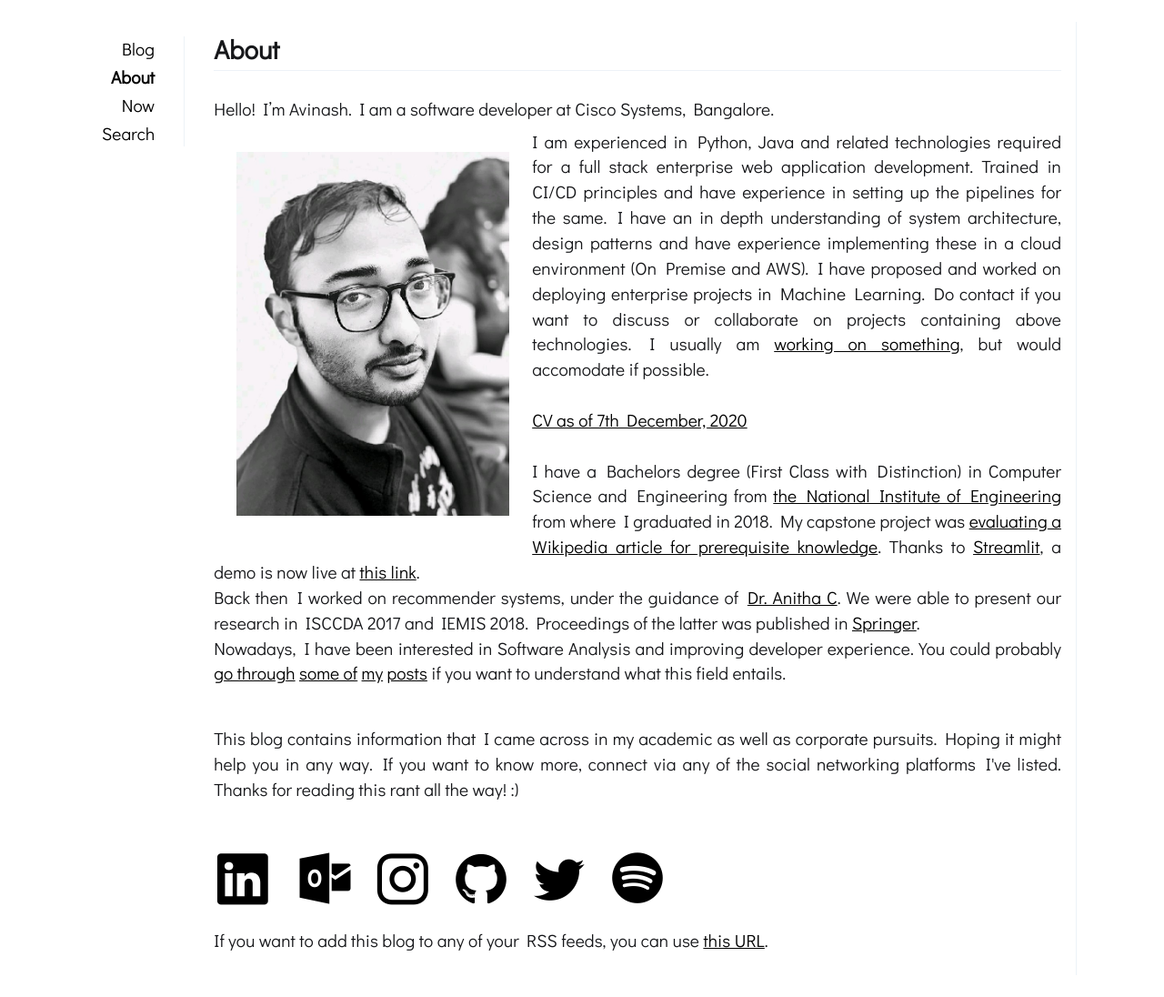
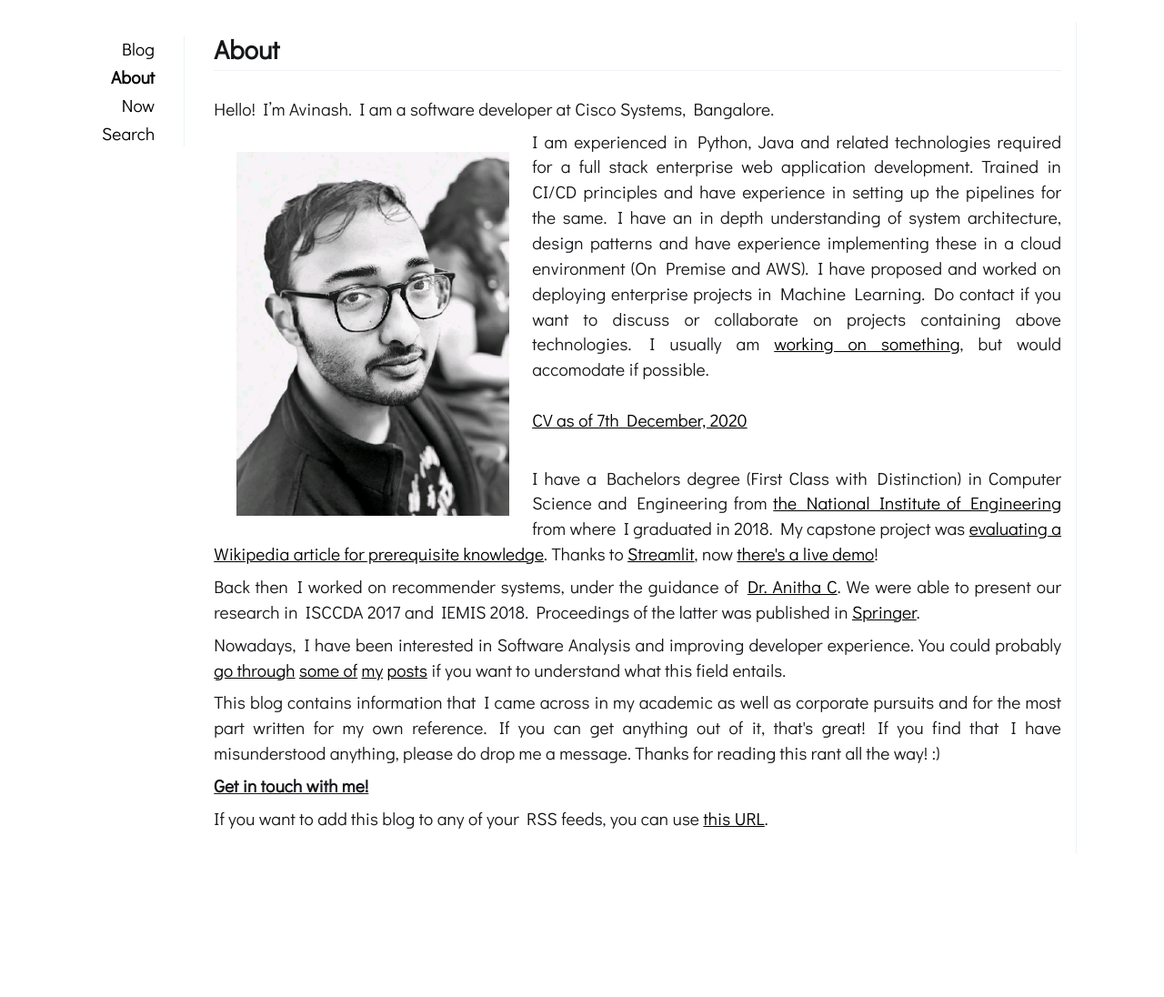
Before and after one commit to avinashbhat/avinashbhat.github.io, a Jekyll site: the page built from _pages/about.md, in a window 1280 px wide. Shown: the whole page at 91% size. Built offline with Jekyll 4.4.1, drawn with Linux system fonts in a browser that asks for light colours; after the commit the page ends 962 px from its top, so only the background shows below that.

Commit message:
Updated accordian

```diff
--- a/_pages/about.md
+++ b/_pages/about.md
@@ -4,6 +4,8 @@ title: About
 ---
 
 Hello! I'm Avinash. I am a software developer at Cisco Systems, Bangalore.
+
+
 <div style="text-align: justify;">
 <img alt="Profile Picture" src="{{site.baseurl}}/assets/images/avinashbhat_image.png" style="float:left;width:350px;padding:25px;"/>
 
@@ -17,24 +19,26 @@ CV as of 7th December, 2020
 <br><br>
 
 
-I have a Bachelors degree (First Class with Distinction) in Computer Science and Engineering from <a href="https://nie.ac.in/">the National Institute of Engineering</a> from where I graduated in 2018. My capstone project was <a href="https://github.com/avinashbhat/wikicontext">evaluating a Wikipedia article for  prerequisite knowledge</a>. Thanks to <a href="https://www.streamlit.io/">Streamlit</a>, a demo is now live at <a href="https://share.streamlit.io/avinashbhat/wikicontext-v2/main"> this link</a>.
+<p>I have a Bachelors degree (First Class with Distinction) in Computer Science and Engineering from <a href="https://nie.ac.in/">the National Institute of Engineering</a> from where I graduated in 2018. My capstone project was <a href="https://github.com/avinashbhat/wikicontext">evaluating a Wikipedia article for  prerequisite knowledge</a>. Thanks to <a href="https://www.streamlit.io/">Streamlit</a>, now <a href="https://share.streamlit.io/avinashbhat/wikicontext-v2/main"> there's a live demo</a>!</p>
+
+<p>Back then I worked on recommender systems, under the guidance of <a href="https://scholar.google.co.in/citations?user=4goUOJsAAAAJ&hl=en">Dr. Anitha C</a>. We were able to present our research in ISCCDA 2017 and IEMIS 2018. Proceedings of the latter was published in <a href="https://link.springer.com/chapter/10.1007/978-981-13-1498-8_8">Springer</a>.</p>
+
+<p>Nowadays, I have been interested in Software Analysis and improving developer experience. You could probably <a href="{{site.baseurl}}/2020/12/18/szz">go through</a> <a href="{{site.baseurl}}/2020/10/07/deepdelta">some of</a> <a href="{{site.baseurl}}/2020/10/04/contributor-feedback-on-usability">my</a> <a href="{{site.baseurl}}/2020/09/28/using-argumentation-models-to-model-issue-threads">posts</a> if you want to understand what this field entails.</p>
+<p>This blog contains information that I came across in my academic as well as corporate pursuits and for the most part written for my own reference. If you can get anything out of it, that's great! If you find that I have misunderstood anything, please do drop me a message. Thanks for reading this rant all the way! :)</p>
+
+<details class=accordion style="text-align: center;">
+<summary class="accordian-content" style="font-weight: bold;">
+Get in touch with me!
+</summary>
 <br>
-Back then I worked on recommender systems, under the guidance of <a href="https://scholar.google.co.in/citations?user=4goUOJsAAAAJ&hl=en">Dr. Anitha C</a>. We were able to present our research in ISCCDA 2017 and IEMIS 2018. Proceedings of the latter was published in <a href="https://link.springer.com/chapter/10.1007/978-981-13-1498-8_8">Springer</a>.
-<br>
-Nowadays, I have been interested in Software Analysis and improving developer experience. You could probably <a href="{{site.baseurl}}/2020/12/18/szz">go through</a> <a href="{{site.baseurl}}/2020/10/07/deepdelta">some of</a> <a href="{{site.baseurl}}/2020/10/04/contributor-feedback-on-usability">my</a> <a href="{{site.baseurl}}/2020/09/28/using-argumentation-models-to-model-issue-threads">posts</a> if you want to understand what this field entails.
+    <a href="https://www.linkedin.com/in/avinbhat/"><img alt="linkedin" src="/assets/images/icons/linkedin.png" style="padding:1rem;"></a>
+    <a href="mailto:avinashbhatneelavar@gmail.com"><img alt="mail" src="/assets/images/icons/google.png" style="padding:1rem;"></a>
+    <a href="https://www.instagram.com/aviinashbhat/"><img alt="instagram" src="/assets/images/icons/instagram.png" style="padding:1rem;"></a>
+    <a href="https://github.com/avinashbhat"><img alt="github" src="/assets/images/icons/github.png" style="padding:1rem;"></a>
+    <a href="https://twitter.com/aviinashbhat"><img alt="twitter" src="/assets/images/icons/twitter.png" style="padding:1rem;"></a>
+    <a href="https://open.spotify.com/playlist/5QbrmRf0QKJq8HSJOefa61?si=BC4H91R3RQGrb7Hk_2Vunw"><img alt="spotify" src="/assets/images/icons/spotify.png" style="padding:1rem;"></a>
+    <a href="https://join.skype.com/invite/gC8yesJPWejP"><img alt="skype" src="/assets/images/icons/skype.png" style="padding:1rem;"></a>
+</details>
+
+<p>If you want to add this blog to any of your RSS feeds, you can use <a href="{{ site.url }}{{ site.baseurl }}/atom.xml">this URL</a>.</p>
 </div>
-<br>
-<div style="text-align: justify;">
-This blog contains information that I came across in my academic as well as corporate pursuits. Hoping it might help you in any way. If you want to know more, connect via any of the social networking platforms I've listed. Thanks for reading this rant all the way! :)
-</div><br>
-
-[![linkedin](/assets/images/icons/linkedin.png)](https://www.linkedin.com/in/avinbhat/)&nbsp;&nbsp;&nbsp;
-&nbsp;
-[![gmail](/assets/images/icons/google.png)](mailto:avinashbhatneelavar@gmail.com)&nbsp;&nbsp;&nbsp;&nbsp;
-[![instagram](/assets/images/icons/instagram.png)](https://www.instagram.com/aviinashbhat/)&nbsp;&nbsp;&nbsp;&nbsp;
-[![github](/assets/images/icons/github.png)](https://github.com/avinashbhat)&nbsp;&nbsp;&nbsp;&nbsp;
-[![twitter](/assets/images/icons/twitter.png)](https://twitter.com/aviinashbhat)&nbsp;&nbsp;&nbsp;&nbsp;
-[![spotify](/assets/images/icons/spotify.png)](https://open.spotify.com/playlist/5QbrmRf0QKJq8HSJOefa61?si=BC4H91R3RQGrb7Hk_2Vunw)
-
-
-If you want to add this blog to any of your RSS feeds, you can use <a href="{{ site.url }}{{ site.baseurl }}/atom.xml">this URL</a>.
```
